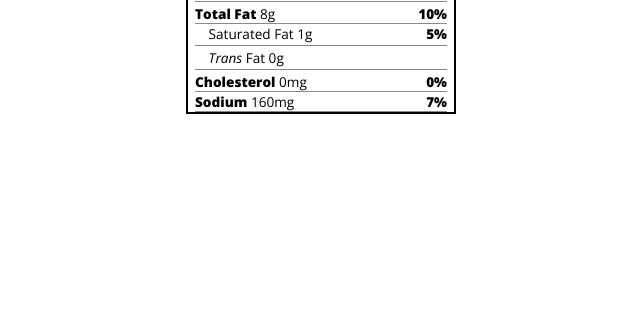
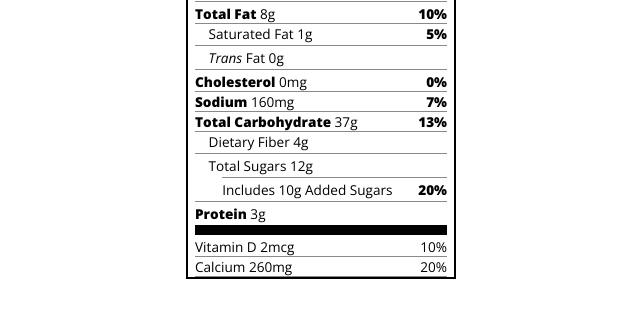
Before and after one commit to IrvingSD/etiqueta_nutricional, a plain HTML site: page index.html in a window 1280 px wide. Shown: the part 201-518 px from the top of the page, without its empty margins (319-959 px from the left). Drawn offline with nearby package versions, Linux system fonts and the light colour scheme.

Commit message:
adding elementts

```diff
--- a/index.html
+++ b/index.html
@@ -35,6 +35,18 @@
             <div class="divider"></div>
             <p><span><span class="bold">Cholesterol</span> 0mg</span> <span class="bold">0%</span></p>
             <p><span><span class="bold">Sodium</span> 160mg</span> <span class="bold">7%</span></p>
+            <p><span><span class="bold">Total Carbohydrate</span> 37g</span> <span class="bold">13%</span></p>
+            <p class="indent no-divider">Dietary Fiber 4g</p>
+            <div class="divider"></div>
+            <p class="indent no-divider">Total Sugars 12g</p>
+            <div class="divider double-indent"></div>
+            <p class="double-indent no-divider">Includes 10g Added Sugars <span class="bold">20%</span></p>
+            <div class="divider"></div>
+            <p class="no-divider "><span><span class="bold">Protein</span> 3g</span></p>
+            <div class="divider large"></div>
+            <p>Vitamin D 2mcg <span>10%</span></p>
+            <p>Calcium 260mg <span>20%</span></p>
+
         </div>
     </div>
 </body>
--- a/styles.css
+++ b/styles.css
@@ -91,3 +91,7 @@ p{
 .daily-value p:not(.no-divider) {
     border-bottom: 1px solid #888989;
   }
+
+  .double-indent{
+    margin-left: 2em;
+  }
```
